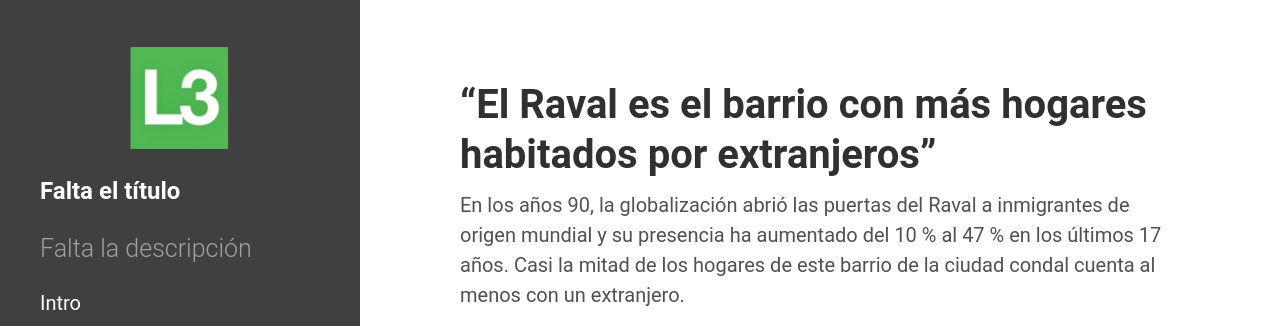
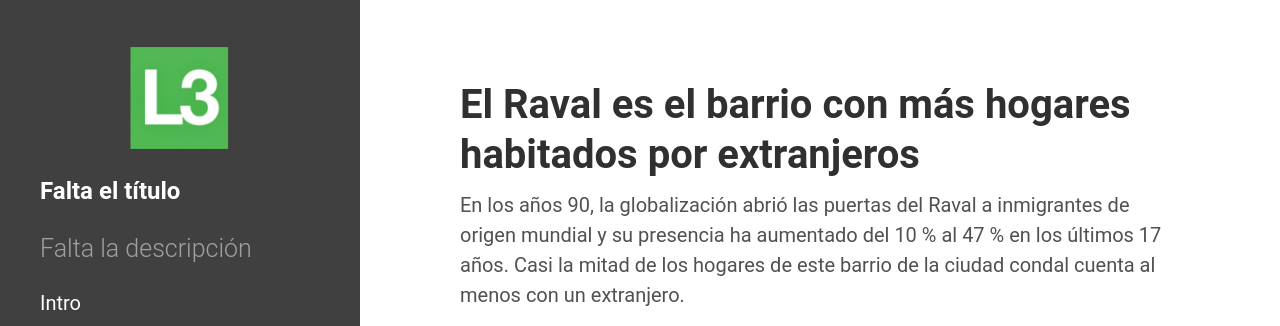
Before and after one commit to mper-bcn-ny/2017-metro, a Jekyll site: the page built from _posts/2017-02-18-seccion_3.md, in a window 1280 px wide and 900 px high, cut to the strip 0-326 px from the top of the window. Built offline with Jekyll 4.4.1, drawn with Linux system fonts in a browser that asks for light colours.

```diff
--- a/_posts/2017-02-18-seccion_3.md
+++ b/_posts/2017-02-18-seccion_3.md
@@ -1,12 +1,14 @@
 ---
 layout: post
-title: “El Raval es el barrio con más hogares habitados por extranjeros”
+title: El Raval es el barrio con más hogares habitados por extranjeros
 navigation: Hogares
 ---
 
 En los años 90, la globalización abrió las puertas del Raval a inmigrantes de origen mundial y su presencia ha aumentado del 10 % al 47 % en los últimos 17 años. Casi la mitad de los hogares de este barrio de la ciudad condal cuenta al menos con un extranjero.
 
 <iframe width="740" height="400" scrolling="no" frameborder="no" src="https://fusiontables.google.com/embedviz?containerId=googft-gviz-canvas&amp;q=select+col2%3E%3E0%2C+col5%3E%3E1%2C+col10%3E%3E0+from+1iuaKQ997ElSAXgtpkAPQsLwCo444eLsBgSIPUC6r+order+by+col10%3E%3E0+asc+limit+26&amp;viz=GVIZ&amp;t=LINE&amp;uiversion=2&amp;gco_forceIFrame=true&amp;gco_hasLabelsColumn=true&amp;gco_vAxes=%5B%7B%22title%22%3Anull%2C+%22minValue%22%3Anull%2C+%22maxValue%22%3Anull%2C+%22useFormatFromData%22%3Atrue%2C+%22viewWindow%22%3A%7B%22max%22%3Anull%2C+%22min%22%3Anull%7D%7D%2C%7B%22useFormatFromData%22%3Atrue%2C+%22viewWindow%22%3A%7B%22max%22%3Anull%2C+%22min%22%3Anull%7D%2C+%22minValue%22%3Anull%2C+%22maxValue%22%3Anull%2C+%22textStyle%22%3A%7B%22color%22%3A%22none%22%2C+%22fontSize%22%3A12%7D%7D%5D&amp;gco_useFirstColumnAsDomain=true&amp;gco_legacyScatterChartLabels=true&amp;gco_curveType=&amp;gco_booleanRole=certainty&amp;gco_lineWidth=2&amp;gco_hAxis=%7B%22useFormatFromData%22%3Atrue%2C+%22minValue%22%3Anull%2C+%22maxValue%22%3Anull%2C+%22viewWindow%22%3Anull%2C+%22viewWindowMode%22%3Anull%7D&amp;gco_legend=none&amp;gco_series=%7B%220%22%3A%7B%22color%22%3A%22%236aa84f%22%7D%2C+%221%22%3A%7B%22targetAxisIndex%22%3A1%2C+%22color%22%3A%22none%22%7D%7D&amp;gco_title=Porcentaje+de+hogares+con+extranjeros&amp;width=740&amp;height=400"></iframe>
+
+
 
 
 En el gráfico podemos observar la presencia de extranjeros en los hogares de la ciudad de Barcelona. Las paradas de metro de la Línea 3, desde Paralel a Liceu, comprueban que el Raval es el barrio donde hay mayor porcentaje de extranjeros. Por el contrario, en las paradas que están más alejadas del centro predominan los hogares compuestos sólo por españoles. Esto nos parece interesante porque la presencia y el papel de los extranjeros en Barcelona es muy influyente en la vida de la ciudad. Además, El Raval se caracteriza por ser unbarrio sumamente multicultural.
```
